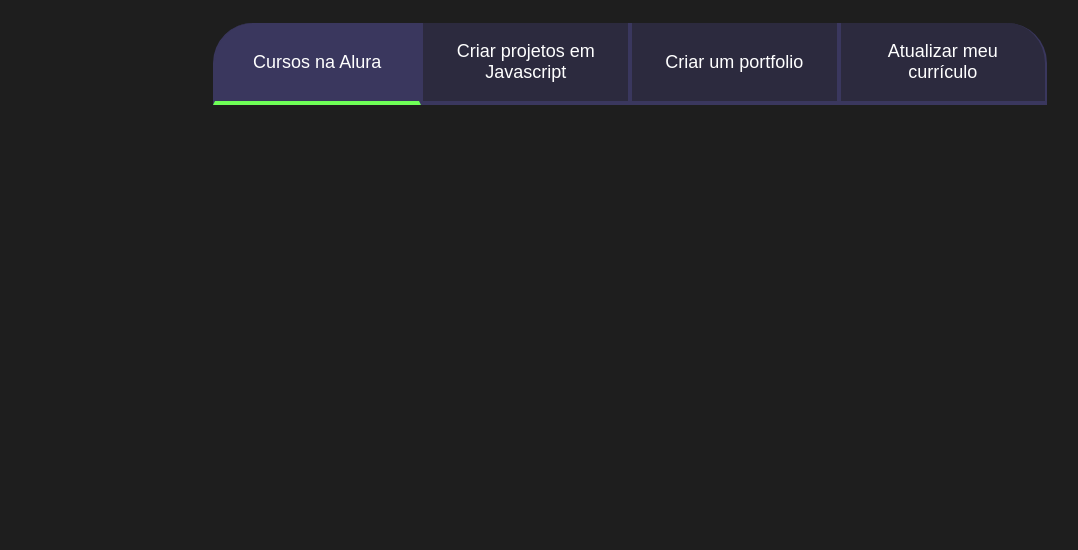
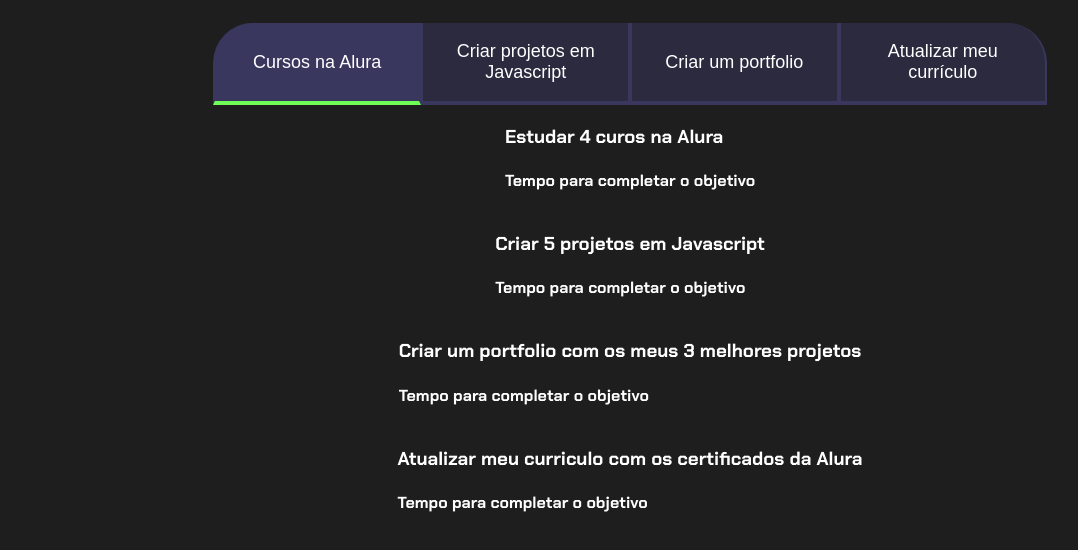
Before and after one commit to anachqtt/alura, a plain HTML site: page index.html in a window 1280 px wide. Shown: the part 80-630 px from the top of the page, without its empty margins (10-1088 px from the left). Drawn offline with Linux system fonts and the light colour scheme.

Commit message:
Add files via upload

```diff
--- a/index.html
+++ b/index.html
@@ -1,13 +1,11 @@
 <!DOCTYPE html>
 <html lang="pt-br">
-
 <head>
     <meta charset="UTF-8">
     <meta name="viewport" content="width=device-width, initial-scale=1.0">
     <title>Meus objetivos do ano</title>
     <link rel="stylesheet" href="style.css">
 </head>
-
 <body>
     <section class="conteudo-principal">
         <h2 class="titulo-principal">Meus Objetivos do ano<span>_</span></h2>
@@ -17,6 +15,24 @@
             <button class="botao">Criar um portfolio</button>
             <button class="botao">Atualizar meu currículo</button>
         </div>
+        <div class="abas-texto">
+            <div class="aba-conteudo"></div>
+                <h3 class="aba-conteudo-titulo-principal">Estudar 4 curos na Alura</h3>
+                <h4 class="aba-conteudo-titulo-secundario">Tempo para completar o objetivo</h4>
+            </div>
+            <div class="aba-conteudo">
+                <h3 class="aba-conteudo-titulo-principal">Criar 5 projetos em Javascript</h3>
+                <h4 class="aba-conteudo-titulo-secundario">Tempo para completar o objetivo</h4>
+            </div>
+            <div class="aba-conteudo">
+                <h3 class="aba-conteudo-titulo-principal">Criar um portfolio com os meus 3 melhores projetos</h3>
+                <h4 class="aba-conteudo-titulo-secundario">Tempo para completar o objetivo</h4>
+            </div>
+            <div class="aba-conteudo">
+                <h3 class="aba-conteudo-titulo-principal">Atualizar meu curriculo com os certificados da Alura</h3>
+                <h4 class="aba-conteudo-titulo-secundario">Tempo para completar o objetivo</h4>
+            </div>
+        </div>
     </section>
     <script src="main.js"></script>
 </body>
```
